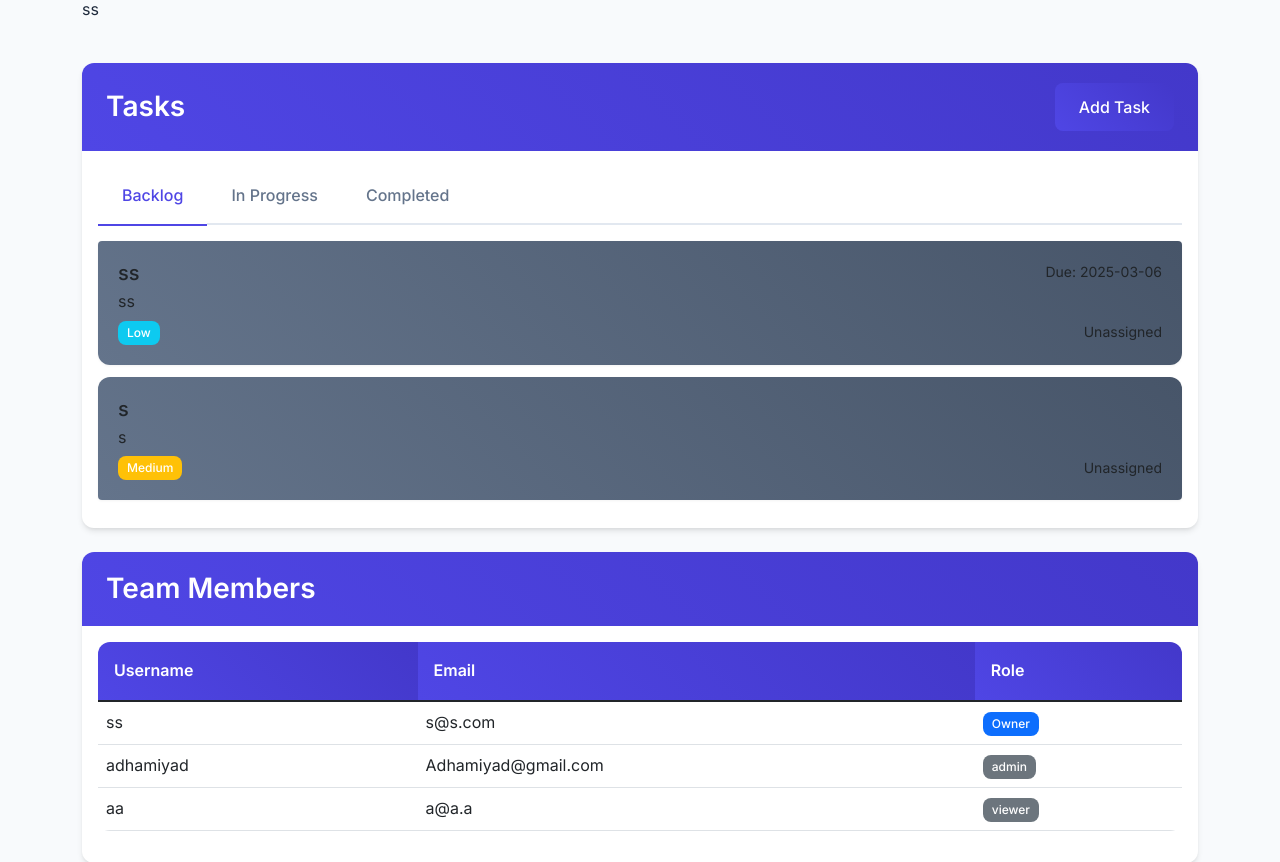
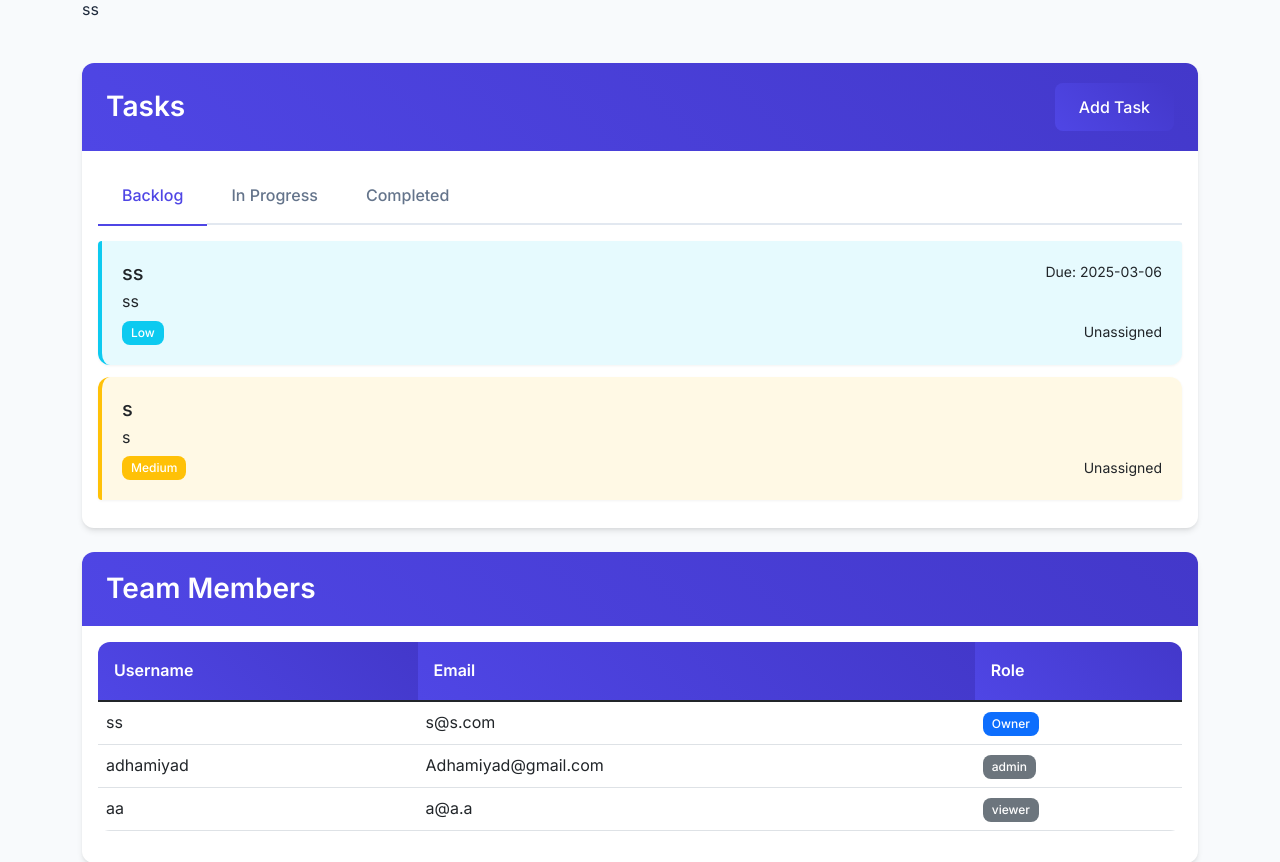
Before and after one commit to adhamiiyad/task_manager, a Flask app: page /projects/2 in a window 1280 px wide. Shown: the part 205-1067 px from the top of the page. Run offline with Flask 3, Linux system fonts and the light colour scheme; a user stored in the database is signed in.

Commit message:
fixes and enhancments

```diff
--- a/app/models/models.py
+++ b/app/models/models.py
@@ -216,6 +216,9 @@ class CommentInteraction(db.Model):
     type = db.Column(db.String(20), nullable=False)  # e.g., 'got_it'
     created_at = db.Column(db.DateTime, default=datetime.datetime.now(datetime.timezone.utc))
 
+    # Relationships
+    user = db.relationship('User', backref=db.backref('comment_interactions', lazy='dynamic'))
+
     # Ensure a user can only have one interaction of each type per comment
     __table_args__ = (db.UniqueConstraint('user_id', 'comment_id', 'type', name='unique_comment_interaction'),)
 
--- a/app/static/css/style.css
+++ b/app/static/css/style.css
@@ -1195,3 +1195,24 @@ footer .social-links a:hover {
         display: none;
     }
 }
+
+/* Task Priority Background Colors */
+.task-card[data-priority="high"] {
+    background-color: rgba(220, 53, 69, 0.1);
+    border-left: 4px solid #dc3545;
+}
+
+.task-card[data-priority="medium"] {
+    background-color: rgba(255, 193, 7, 0.1);
+    border-left: 4px solid #ffc107;
+}
+
+.task-card[data-priority="low"] {
+    background-color: rgba(13, 202, 240, 0.1);
+    border-left: 4px solid #0dcaf0;
+}
+
+.task-card[data-priority=""] {
+    background-color: rgba(108, 117, 125, 0.1);
+    border-left: 4px solid #6c757d;
+}
--- a/app/templates/dashboard.html
+++ b/app/templates/dashboard.html
@@ -69,7 +69,7 @@
                     <div class="list-group list-group-flush">
                         {% for task in current_user.assigned_tasks %}
                         <a href="{{ url_for('tasks.view_task', task_id=task.id) }}"
-                            class="list-group-item list-group-item-action task-card status-{{ task.status }} priority-{{ task.priority }}">
+                            class="list-group-item list-group-item-action task-card" data-priority="{{ task.priority }}">
                             <div class="d-flex w-100 justify-content-between align-items-center">
                                 <div>
                                     <h5 class="mb-1">{{ task.title }}</h5>
--- a/app/templates/projects/view.html
+++ b/app/templates/projects/view.html
@@ -57,7 +57,7 @@
                         <div class="list-group">
                             {% for task in backlog_tasks %}
                             <a href="{{ url_for('tasks.view_task', task_id=task.id) }}"
-                                class="list-group-item list-group-item-action status-backlog priority-{{ task.priority }}">
+                                class="list-group-item list-group-item-action task-card" data-priority="{{ task.priority }}">
                                 <div class="d-flex w-100 justify-content-between">
                                     <h5 class="mb-1">{{ task.title }}</h5>
                                     {% if task.due_date %}
@@ -100,7 +100,7 @@
                         <div class="list-group">
                             {% for task in in_progress_tasks %}
                             <a href="{{ url_for('tasks.view_task', task_id=task.id) }}"
-                                class="list-group-item list-group-item-action status-in_progress priority-{{ task.priority }}">
+                                class="list-group-item list-group-item-action task-card" data-priority="{{ task.priority }}">
                                 <div class="d-flex w-100 justify-content-between">
                                     <h5 class="mb-1">{{ task.title }}</h5>
                                     {% if task.due_date %}
@@ -143,7 +143,7 @@
                         <div class="list-group">
                             {% for task in completed_tasks %}
                             <a href="{{ url_for('tasks.view_task', task_id=task.id) }}"
-                                class="list-group-item list-group-item-action status-completed priority-{{ task.priority }}">
+                                class="list-group-item list-group-item-action task-card" data-priority="{{ task.priority }}">
                                 <div class="d-flex w-100 justify-content-between">
                                     <h5 class="mb-1">{{ task.title }}</h5>
                                     {% if task.due_date %}
--- a/app/templates/tasks/view.html
+++ b/app/templates/tasks/view.html
@@ -18,6 +18,8 @@
 
 <div class="row mb-4">
     <div class="col-md-8">
+        <div class="card task-card" data-priority="{{ task.priority }}">
+            <div class="card-body">
                 <h1>{{ task.title }}</h1>
 
                 <div class="mb-3">
@@ -60,6 +62,8 @@
                         {% else %}
                         <p class="text-muted">No description provided.</p>
                         {% endif %}
+                    </div>
+                </div>
             </div>
         </div>
     </div>
```
Also changed, not shown: app/routes/users.py (+27 -0 lines), app/templates/users/profile.html (+19 -2 lines), instance/app.db. Lines whose indentation alone changed are shown as unchanged.
